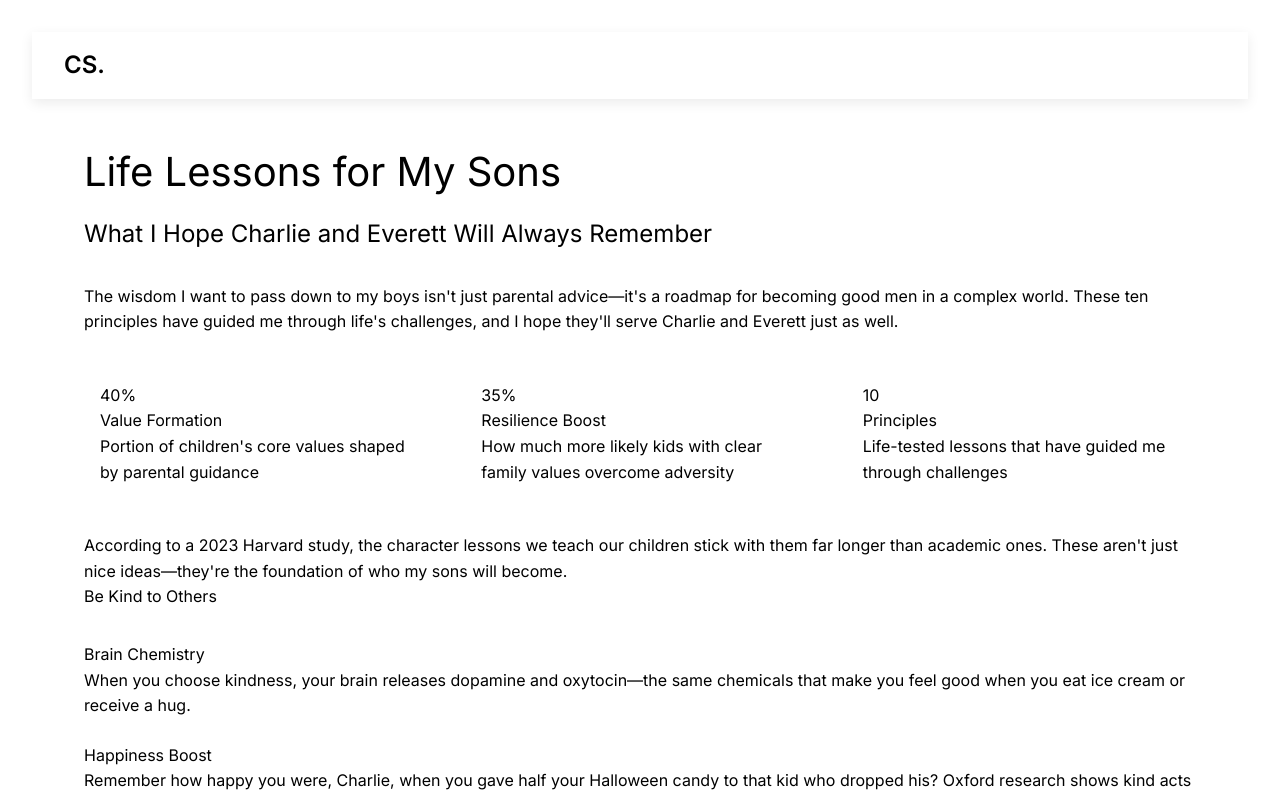
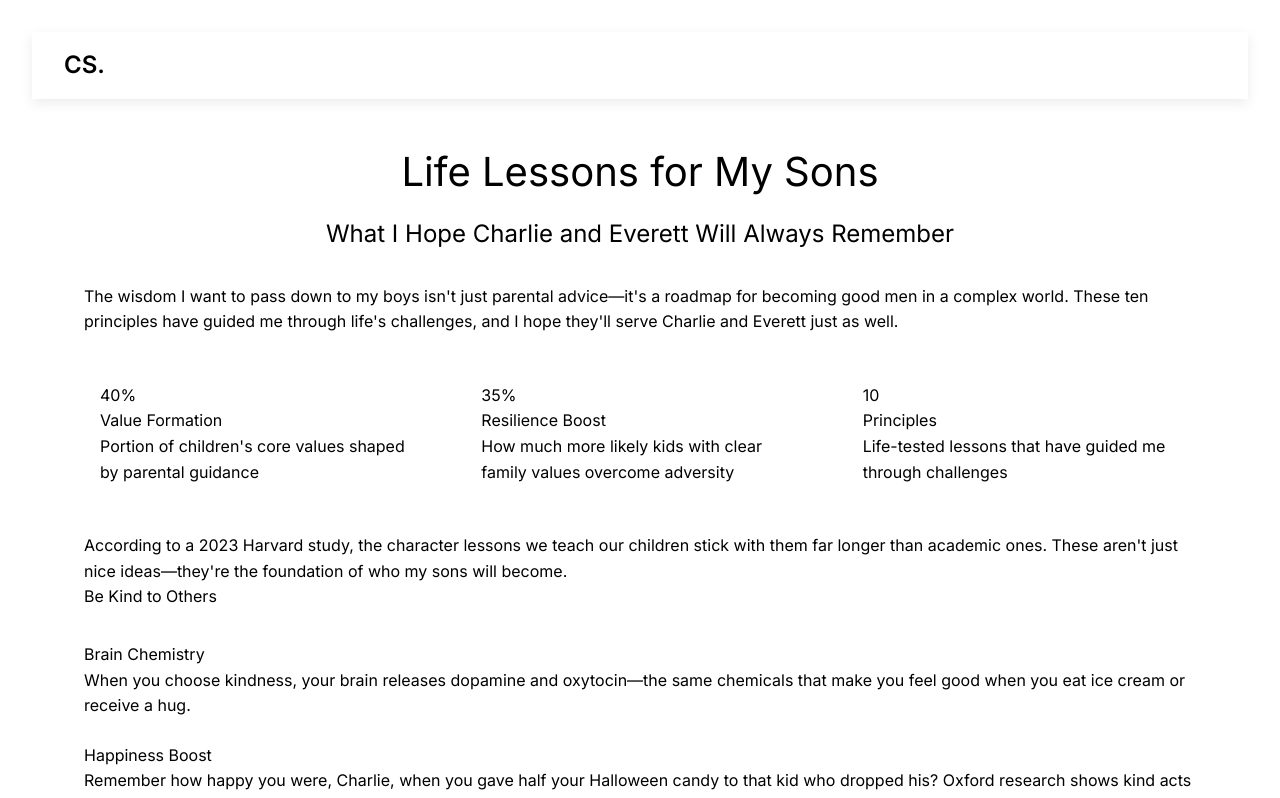
Before and after one commit to csnowden11/camdensnowden.com, a Next.js app: page /blog in a window 1280 px wide. Shown: the top 798 px of the page. Built offline with nearby package versions, Linux system fonts and the light colour scheme.

Commit message:
Update blog.module.css

```diff
--- a/src/app/blog/blog.module.css
+++ b/src/app/blog/blog.module.css
@@ -1,75 +1,107 @@
 .blogContainer {
-  background-color: white;
-  color: black;
+  background-color: #ffffff;
+  color: #000000;
   padding: 2rem;
+  min-height: 100vh;
 }
 
 .blogTitle {
-  color: black;
+  color: #000000;
   font-size: 2.5rem;
   margin-bottom: 1rem;
+  text-align: center;
 }
 
 .blogSubtitle {
-  color: black;
+  color: #000000;
   font-size: 1.5rem;
   margin-bottom: 2rem;
+  text-align: center;
 }
 
 .blogContent {
-  color: black;
+  color: #000000;
   font-size: 1rem;
   line-height: 1.6;
+  background-color: #ffffff;
 }
 
 .blogContent h1,
 .blogContent h2,
 .blogContent h3,
 .blogContent p {
-  color: black;
+  color: #000000;
 }
 
 .stats {
   display: flex;
   gap: 2rem;
   margin: 2rem 0;
+  background-color: #ffffff;
 }
 
 .stat {
   flex: 1;
-  background: white;
+  background: #ffffff;
   padding: 1rem;
   border-radius: 8px;
+  color: #000000;
 }
 
 .lessonContent {
   margin: 2rem 0;
+  background-color: #ffffff;
 }
 
 .lessonPoint {
   margin-bottom: 1.5rem;
+  background-color: #ffffff;
+  color: #000000;
 }
 
 .buttonGroup {
   display: flex;
   gap: 1rem;
   margin-top: 2rem;
+  background-color: #ffffff;
 }
 
 @media (max-width: 768px) {
   .blogContainer {
     padding: 1rem;
+    background-color: #ffffff;
   }
 
   .blogTitle {
     font-size: 2rem;
+    color: #000000;
   }
 
   .blogSubtitle {
     font-size: 1.2rem;
+    color: #000000;
   }
 
   .stats {
     flex-direction: column;
+    background-color: #ffffff;
+  }
+
+  .stat {
+    background-color: #ffffff;
+    color: #000000;
+  }
+
+  .lessonContent {
+    background-color: #ffffff;
+  }
+
+  .lessonPoint {
+    background-color: #ffffff;
+    color: #000000;
+  }
+
+  .buttonGroup {
+    background-color: #ffffff;
   }
 }
```
